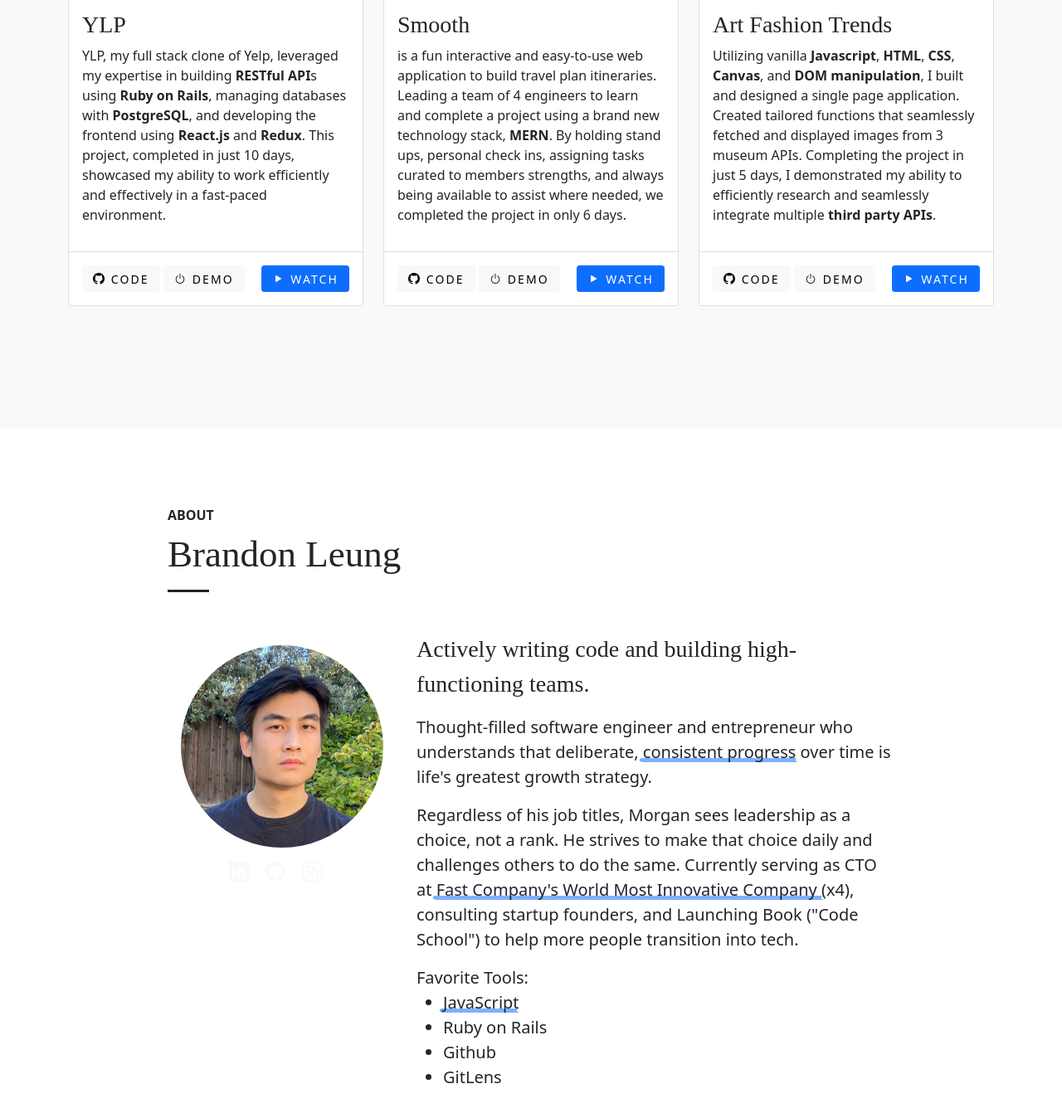
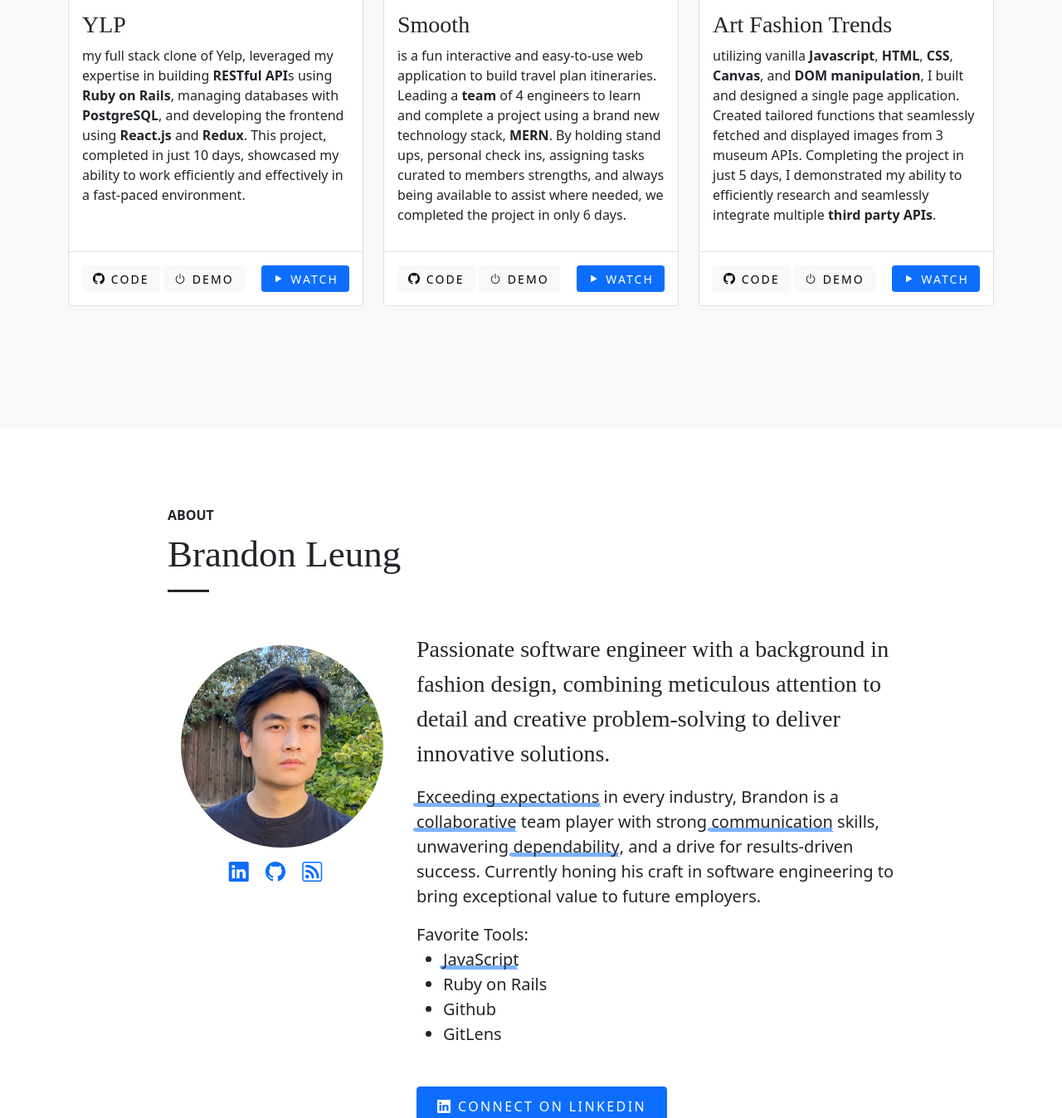
Before and after one commit to rlyn122/portfolio, a plain HTML site: page index.html in a window 1280 px wide. Shown: the part 1649-2997 px from the top of the page at 83% size. Drawn offline with nearby package versions, Linux system fonts and the light colour scheme; a web font is replaced by a local one.

Commit message:
swap about

```diff
--- a/index.html
+++ b/index.html
@@ -92,7 +92,7 @@
             <div class='card-body'>
 
               <h3>YLP</h3>
-              <p class='mb-3'>YLP, my full stack clone of Yelp, leveraged my expertise in building <span class="bold">RESTful API</span>s using <span class="bold">Ruby on Rails</span>, managing
+              <p class='mb-3'>my full stack clone of Yelp, leveraged my expertise in building <span class="bold">RESTful API</span>s using <span class="bold">Ruby on Rails</span>, managing
               databases with <span class="bold">PostgreSQL</span>, and developing the frontend using <span class="bold">React.js</span> and <span class="bold">Redux</span>. This project, completed in just 10
               days, showcased my ability to work efficiently and effectively in a fast-paced environment.</p>
 
@@ -113,7 +113,7 @@
             <div class='card-body'>
 
               <h3>Smooth</h3>
-              <p class='mb-3'>is a fun interactive and easy-to-use web application to build travel plan itineraries. Leading a team of 4
+              <p class='mb-3'>is a fun interactive and easy-to-use web application to build travel plan itineraries. Leading a <span class="bold">team</span> of 4
               engineers to learn and complete a project using a brand new technology stack, <span class="bold">MERN</span>. By holding stand ups, personal check
               ins, assigning tasks curated to members strengths, and always being available to assist where needed, we completed the
               project in only 6 days.</p>
@@ -136,7 +136,7 @@
             <div class='card-body'>
 
               <h3>Art Fashion Trends</h3>
-              <p class='mb-3'>Utilizing vanilla <span class="bold">Javascript</span>, <span class="bold">HTML</span>, <span class="bold">CSS</span>, <span class="bold">Canvas</span>, and <span class="bold">DOM manipulation</span>, I built and designed a single page application.
+              <p class='mb-3'>utilizing vanilla <span class="bold">Javascript</span>, <span class="bold">HTML</span>, <span class="bold">CSS</span>, <span class="bold">Canvas</span>, and <span class="bold">DOM manipulation</span>, I built and designed a single page application.
               Created tailored functions that seamlessly fetched and displayed images from 3 museum APIs. Completing the project in
               just 5 days, I demonstrated my ability to efficiently research and seamlessly integrate multiple <span class="bold">third party APIs</span>.</p>
 
@@ -235,17 +235,17 @@
 
             <ul class='list-inline mb-0 text-center'>
               <li class='list-inline-item h4 mb-0 me-3'>
-                <a href='https://www.linkedin.com/in/brandon-l/' target='_blank' class='text-light'>
+                <a href='https://www.linkedin.com/in/brandon-l/' target='_blank' class=''>
                   <i class="bi-linkedin"></i>
                 </a>
               </li>
               <li class='list-inline-item h4 mb-0 me-3'>
-                <a href='https://github.com/bdongo' target='_blank' class='text-light'>
+                <a href='https://github.com/bdongo' target='_blank' class=''>
                   <i class="bi-github"></i>
                 </a>
               </li>
               <li class='list-inline-item h4 mb-0 me-3'>
-                <a href='https://cargocollective.com/brandonleung' target='_blank' class='text-light'>
+                <a href='https://cargocollective.com/brandonleung' target='_blank' class=''>
                   <i class="bi-rss"></i>
                 </a>
               </li>
@@ -253,12 +253,15 @@
           </div>
         </div>
         <div class='col-sm-8'>
-          <blockquote>Actively writing code and building high-functioning teams.</blockquote>
+          <blockquote>Passionate software engineer with a background in fashion design, combining meticulous attention to detail and creative
+          problem-solving to deliver innovative solutions.</blockquote>
 
           <!-- <img src="img/github-activity.png" class='mb-3'> -->
 
-          <p class='lead'>Thought-filled software engineer and entrepreneur who understands that deliberate, <span class='marker-highlight'>consistent progress</span> over time is life's greatest growth strategy.</p>
-          <p class='lead'>Regardless of his job titles, Morgan sees leadership as a choice, not a rank. He strives to make that choice daily and challenges others to do the same. Currently serving as CTO at <span class='marker-highlight'>Fast Company's World Most Innovative Company</span> (x4), consulting startup founders, and Launching Book ("Code School") to help more people transition into tech.</p>
+          <p class='lead'><span class='marker-highlight'>Exceeding expectations</span> in every industry, Brandon is a <span class='marker-highlight'>collaborative</span> team player with strong <span class='marker-highlight'>communication</span> skills,
+          unwavering <span class='marker-highlight'>dependability</span>, and a drive for results-driven success. Currently honing his craft in software engineering to
+          bring exceptional value to future employers.
+          </p>
 
           <p class='lead mb-0'>Favorite Tools:</p>
 
```
